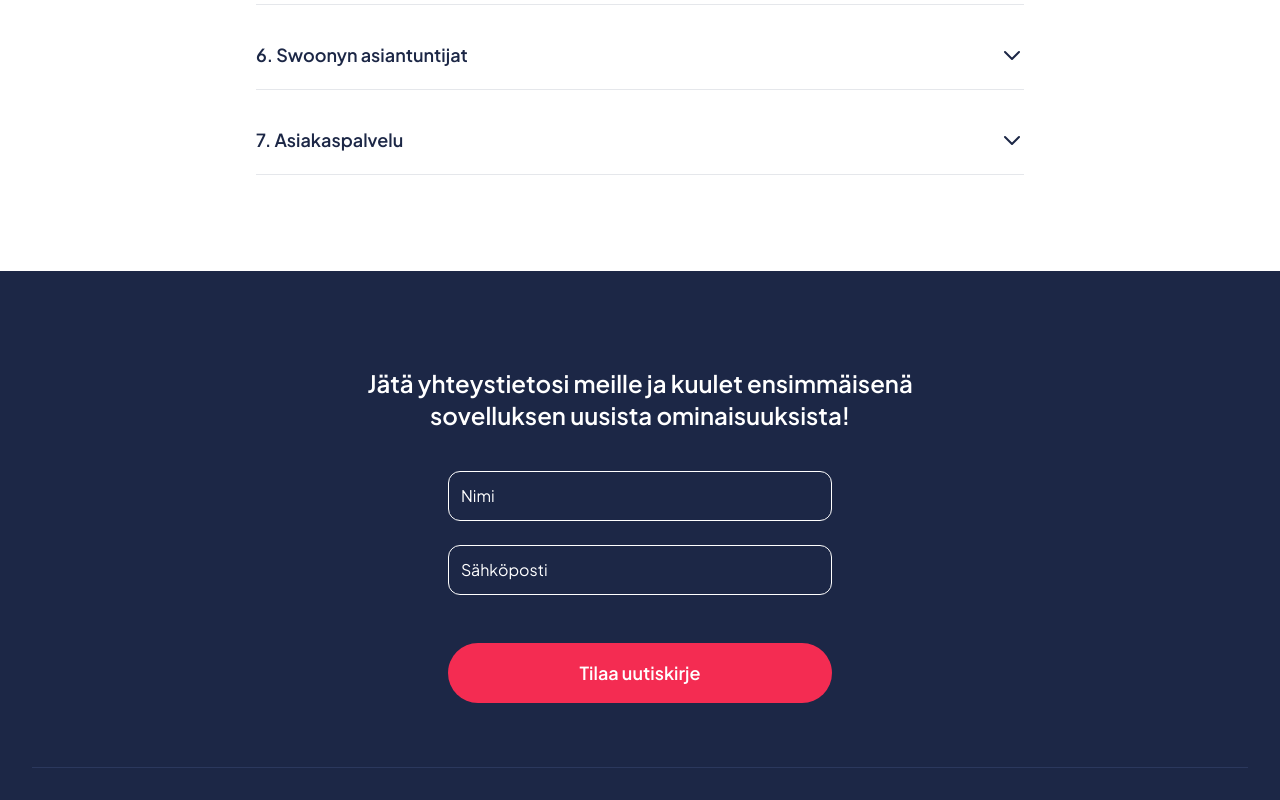
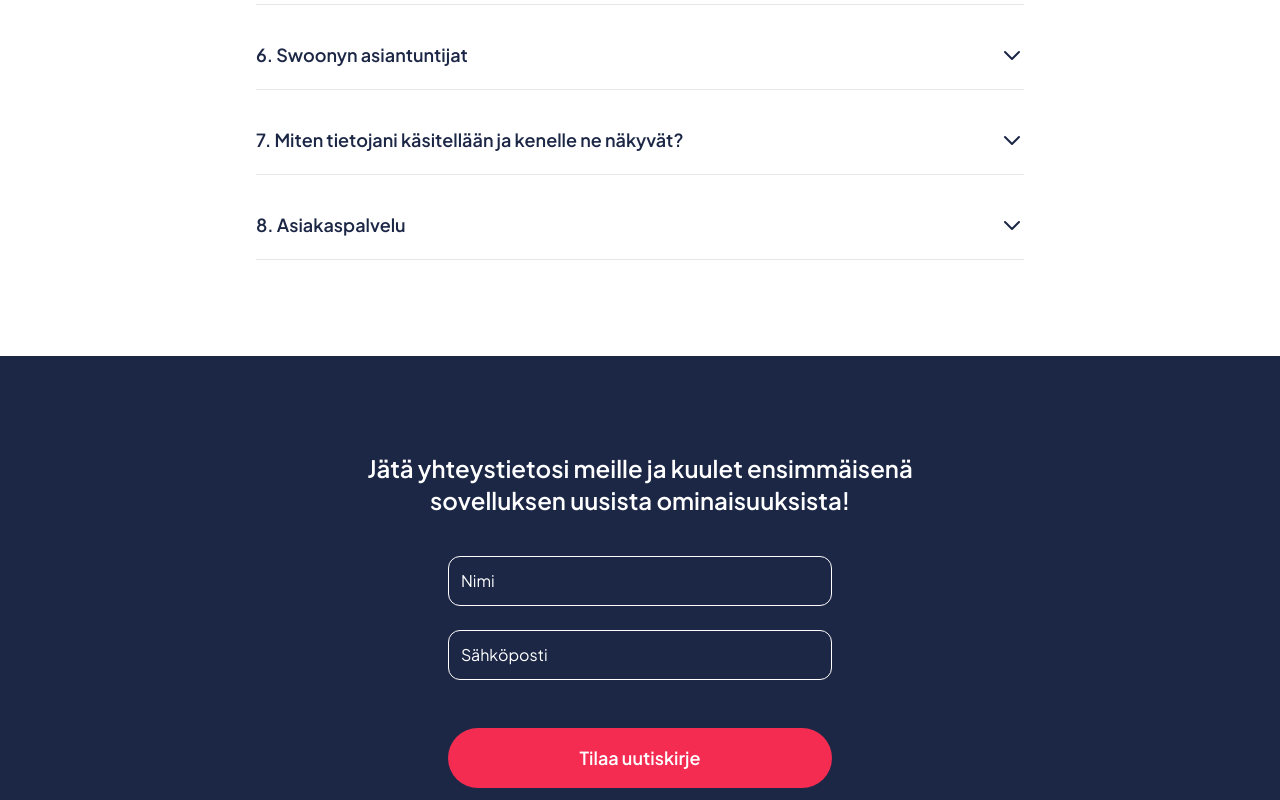
Before and after one commit to Draez/swoony-next, a Next.js app: page / in a window 1280 px wide. Shown: the part 4160-4960 px from the top of the page. Built offline with nearby package versions, Linux system fonts and the light colour scheme; no server answers.

Commit message:
Add FAQ section, modify jerrys number

```diff
--- a/components/FAQ/FAQ.tsx
+++ b/components/FAQ/FAQ.tsx
@@ -26,7 +26,11 @@ const faqData = [
         answer: "Swoonyn asiantuntijat ovat korkeakoulutettuja psykologian ja ihmissuhteiden ammattilaisia, joilla on vankka kokemus matchmakingista ja parisuhdeneuvonnasta. Jokainen mätsi tehdään huolella, koska uskomme täydellisen kumppanin löytämisen vaativan sekä ammattitaitoa että intuitiota."
     },
     {
-        question: "7. Asiakaspalvelu",
+        question: "7. Miten tietojani käsitellään ja kenelle ne näkyvät?",
+        answer: "Antamasi tiedot, kuvat ja videot näkyvät ainoastaan Swoonyn asiantuntijoille. Kun mätsi syntyy, mahdollinen kumppanisi näkee vain ensimmäisen profiilikuvasi pienennettynä sekä asiantuntijamme laatiman kuvauksen siitä, miksi olisitte hyvä mätsi."
+    },
+    {
+        question: "8. Asiakaspalvelu",
         answer: "Olemme täällä sinua varten! Ota yhteyttä sähköpostitse: info@swoony.io"
     }
 ];
--- a/components/Footer/Footer.tsx
+++ b/components/Footer/Footer.tsx
@@ -96,7 +96,7 @@ const Footer: FC = () => {
             <p className="col-span-1">
               <a href="mailto:info@swoony.io">info@swoony.io</a>
               <br />
-              045 229 6866<br />
+              +358505443089<br />
 
             </p>
             <p className="col-span-1">
```
